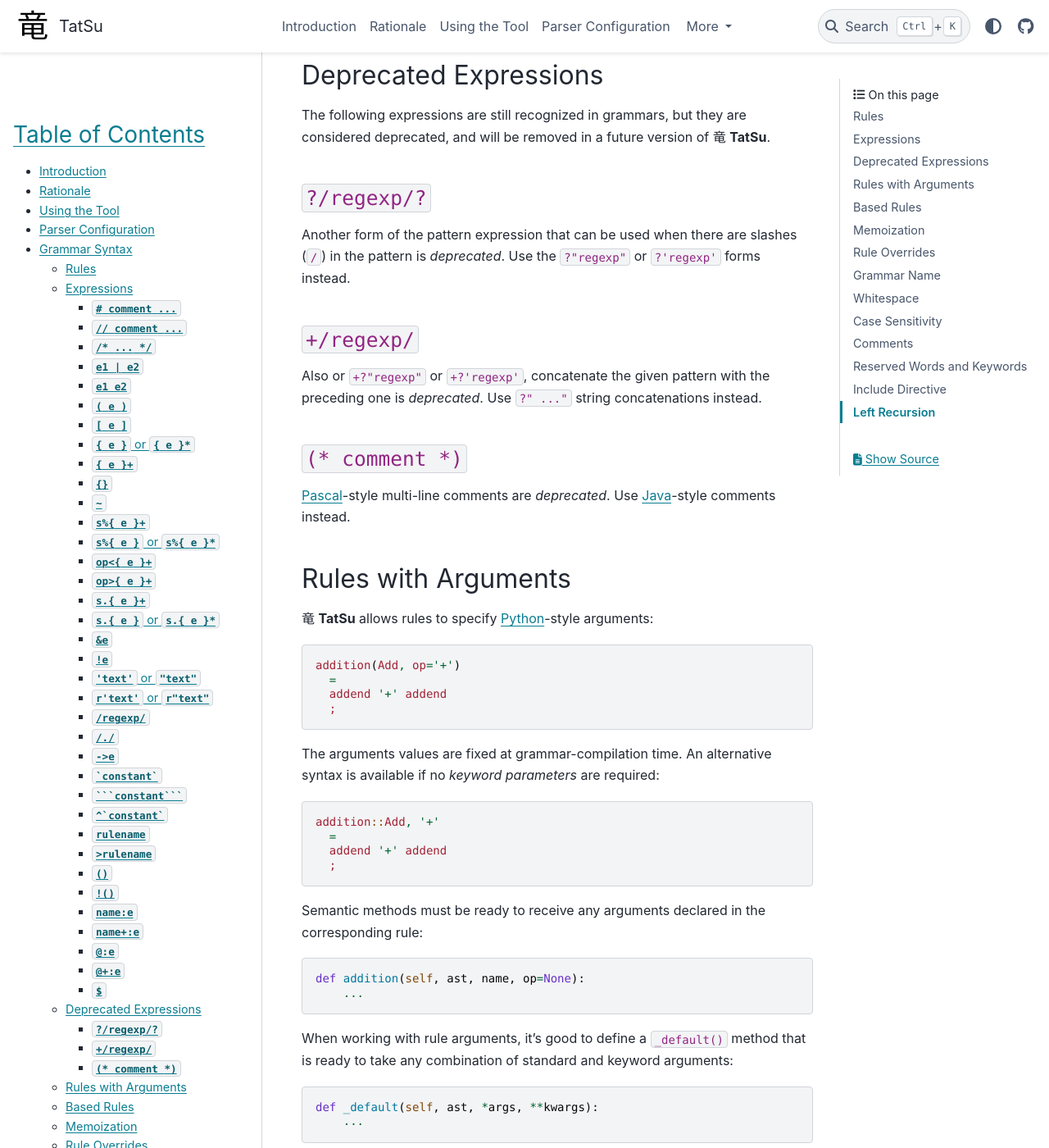
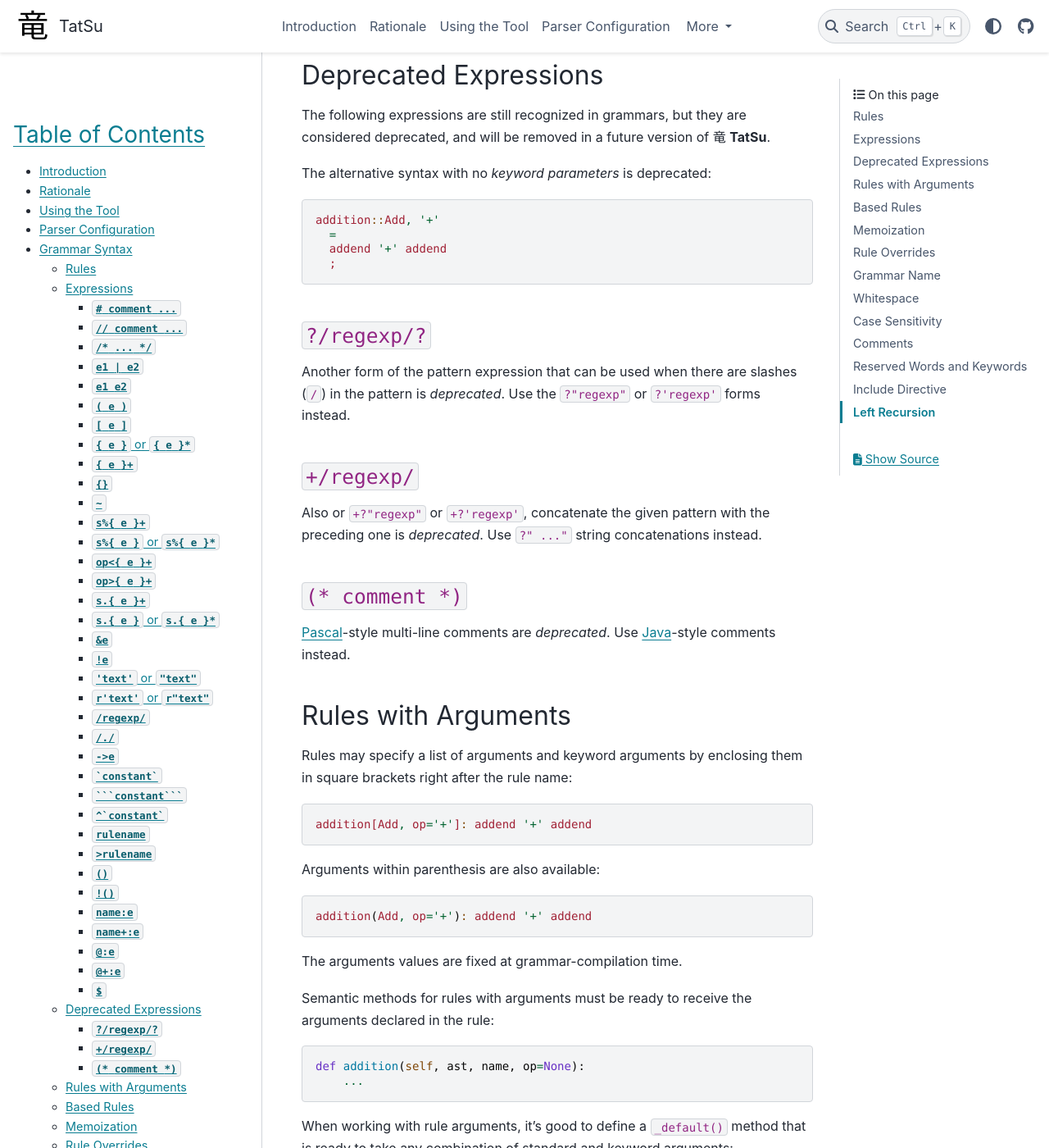
Before and after one commit to neogeny/TatSu, a Sphinx documentation site: the page built from docs/syntax.rst, in a window 1280 px wide and 1400 px high, scrolled down 11396 px. Shown: the whole window at 82% size. Built offline with Sphinx 7.4.7 and the PyData theme 0.15.4, drawn with Linux system fonts in a browser that asks for light colours; pages that are not in the unit, such as notebooks, are missing from menus; the version number is read from the project's files by our own code.

Commit message:
[grammar] use square brackets for rule parameters in TatSu grammar
# --------------------------------------------------------
# LICENSE HEADER WARNING:
# The following files are missing the SPDX header:
#   - tatsu/bootstrap.py
# --------------------------------------------------------

```diff
--- a/docs/syntax.rst
+++ b/docs/syntax.rst
@@ -618,6 +618,18 @@ The following expressions are still recognized in grammars, but they are
 considered deprecated, and will be removed in a future version of
 |TatSu|.
 
+The alternative syntax with no *keyword parameters* is deprecated:
+
+.. code:: apl
+    :force:
+
+    addition::Add, '+'
+      =
+      addend '+' addend
+      ;
+
+
+
 
 ``?/regexp/?``
 ^^^^^^^^^^^^^^
@@ -645,30 +657,25 @@ comments instead.
 Rules with Arguments
 ~~~~~~~~~~~~~~~~~~~~
 
-|TatSu| allows rules to specify `Python`_-style arguments:
+Rules may specify a list of arguments and keyword arguments by enclosing
+them in square brackets right after the rule name:
 
 .. code:: apl
     :force:
 
-    addition(Add, op='+')
-      =
-      addend '+' addend
-      ;
+    addition[Add, op='+']: addend '+' addend
 
-The arguments values are fixed at grammar-compilation time. An
-alternative syntax is available if no *keyword parameters* are
-required:
+Arguments within parenthesis are also available:
 
 .. code:: apl
     :force:
 
-    addition::Add, '+'
-      =
-      addend '+' addend
-      ;
+    addition(Add, op='+'): addend '+' addend
 
-Semantic methods must be ready to receive any arguments declared in
-the corresponding rule:
+The arguments values are fixed at grammar-compilation time.
+
+Semantic methods for rules with arguments must be ready to receive the
+arguments declared in the rule:
 
 .. code:: python
 
@@ -695,16 +702,16 @@ The following set of declarations:
 .. code:: apl
     :force:
 
-    base::Param = exp1 ;
+    base[Param]: exp1 ;
 
-    extended < base = exp2 ;
+    extended < base: exp2 ;
 
 Has the same effect as defining *extended* as:
 
 .. code:: apl
     :force:
 
-    extended::Param = exp1 exp2 ;
+    extended[Param]: exp1 exp2 ;
 
 Parameters from the *base rule* are copied to the new rule if the new
 rule doesn't define its own. Repeated inheritance should be possible,
```
Also changed, not shown: other parts of docs/syntax.rst (+2 -2 lines), 2 other files.
